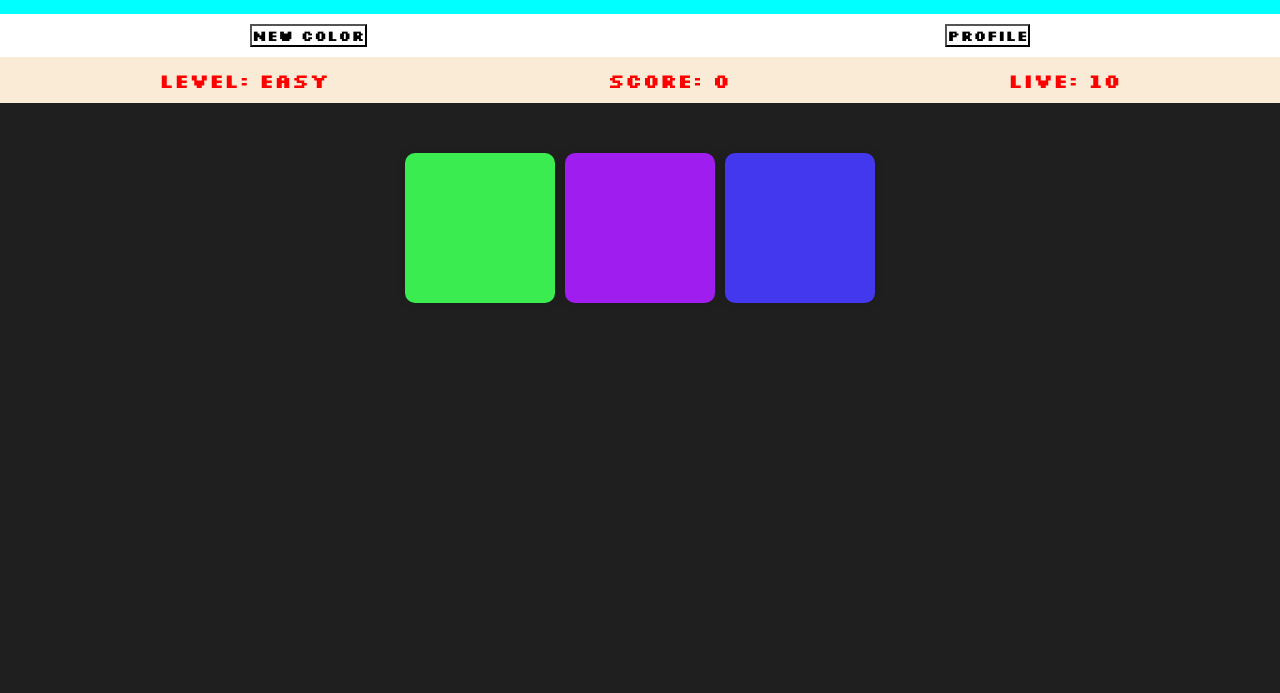
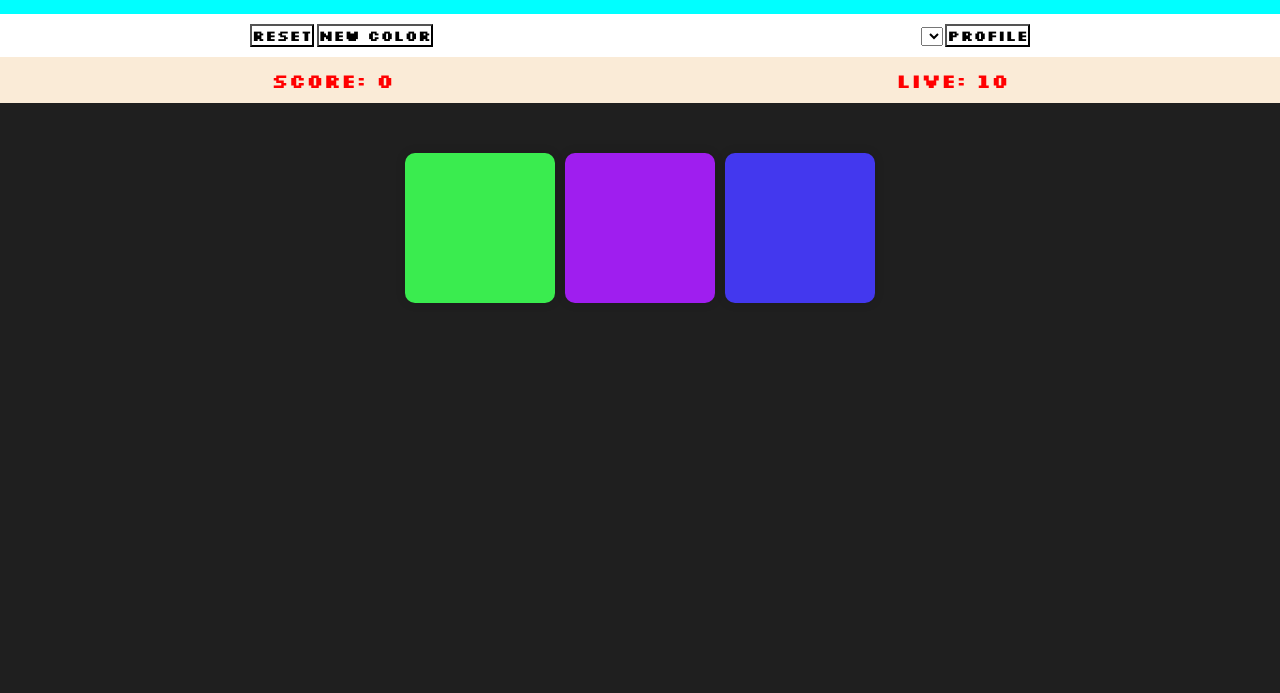
Before and after one commit to gloirekiba/guess-color, a plain HTML site: page index.html in a window 1280 px wide. Shown: the part 107-800 px from the top of the page. Drawn offline with Linux system fonts and the light colour scheme.

Commit message:
💄 update ui

```diff
--- a/index.html
+++ b/index.html
@@ -16,13 +16,22 @@
       </header>
       <section class="controls">
         <div class="controls-container container">
-          <button class="control new-color">new color</button>
-          <button class="control profile">profile</button>
+          <div class="control-group">
+            <button id="reset" class="control">reset</button>
+            <button id="newColor" class="control">new color</button>
+          </div>
+          <div class="control-group">
+            <select id="level" class="level">
+              <option value="easy">easy</option>
+              <option value="medium">medium</option>
+              <option value="hard">hard</option>
+            </select>
+            <button id="profile" class="control">profile</button>
+          </div>
         </div>
       </section>
       <main>
         <div class="board">
-          <span>level: <span id="level"></span></span>
           <span>score: <span id="score">0</span> </span>
           <span>live: <span id="live">5</span></span>
         </div>
```
